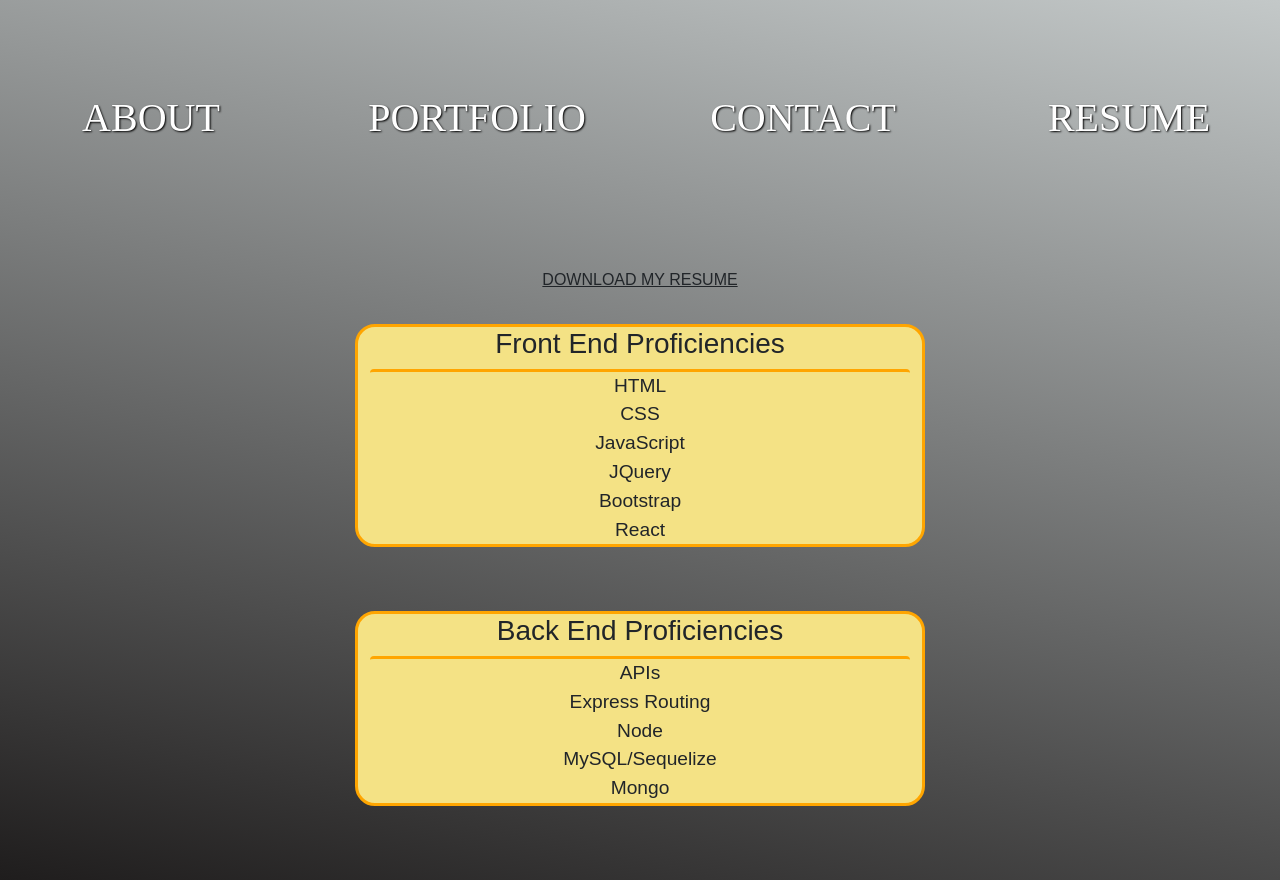
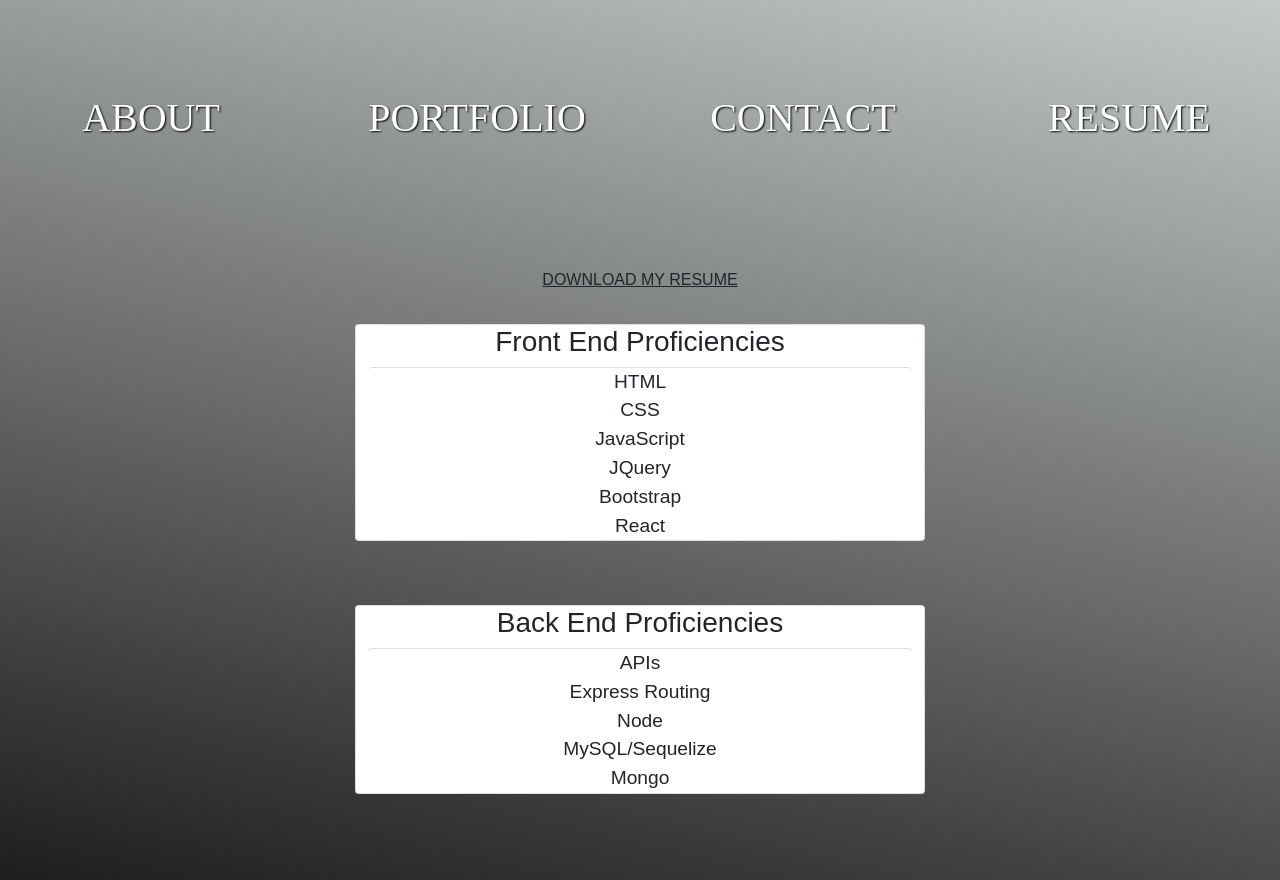
Before and after one commit to sabhanson/HW20-ReactPortfolio, a React (Create React App) app: page /resume in a window 1280 px wide. Built offline with nearby package versions, Linux system fonts and the light colour scheme.

Commit message:
resume done

```diff
--- a/src/components/pages/Resume.js
+++ b/src/components/pages/Resume.js
@@ -23,9 +23,9 @@ const styles = {
   card: {
     fontFamily: "Syne, sans-serif",
     margin: "2rem",
-    background: "#F4E285",
-    borderRadius: "20px",
-    border: "3px solid #FFA500",
+    // background: "#F4E285",
+    // borderRadius: "20px",
+    // border: "3px solid #FFA500",
   },
 };
 
```
